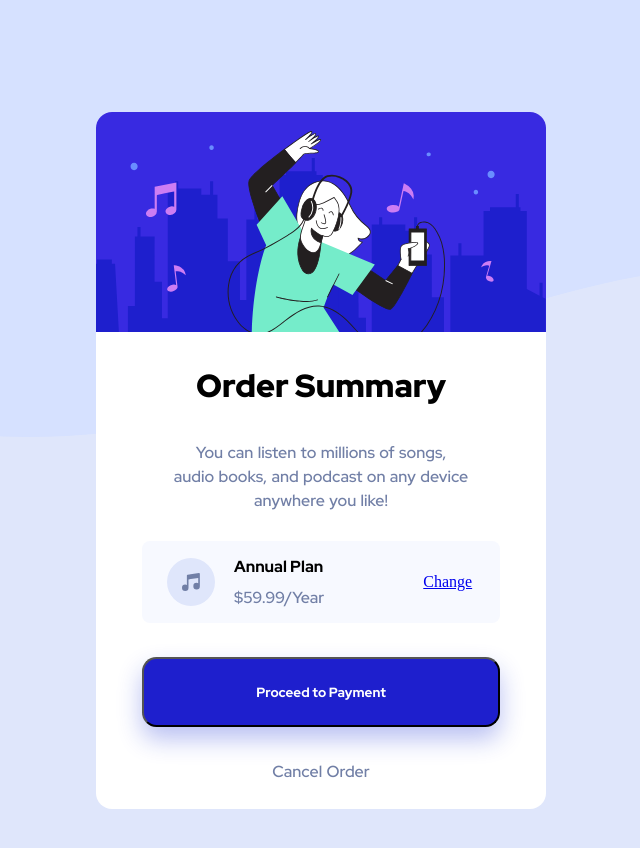
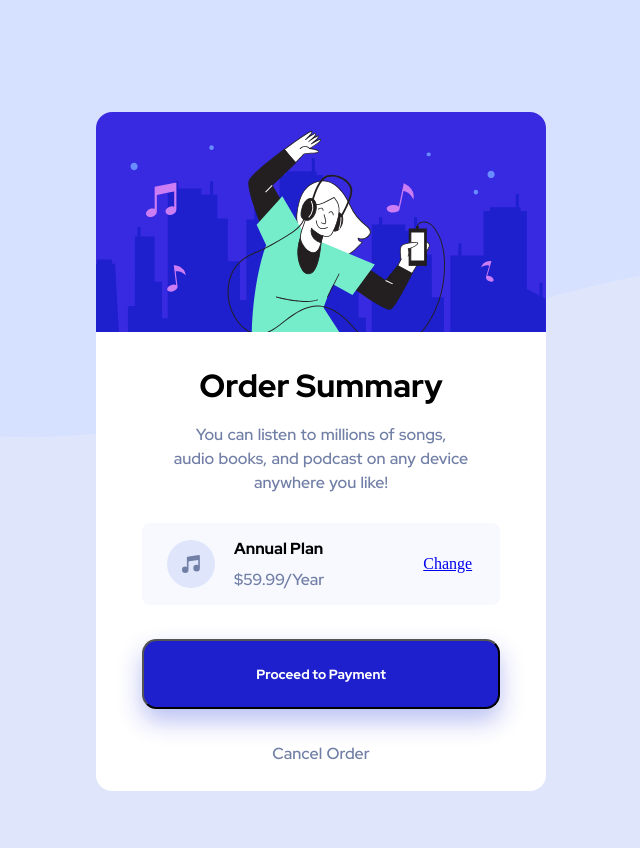
Before and after one commit to rrebolledo90/order-summary, a plain HTML site: page index.html in a window 1280 px wide. Shown: the whole page, without its empty margins (319-959 px from the left). Drawn offline with Linux system fonts and the light colour scheme.

Commit message:
edit: font size and maargin for main-heading.

```diff
--- a/style.css
+++ b/style.css
@@ -68,9 +68,9 @@ body {
 }
 
 .main-heading {
-  font-family: red-hat, sans-serif;
+  font-family: bold-red, sans-serif;
   text-align: center;
-  margin-bottom: 2.1rem;
+  margin-bottom: 1rem;
 }
 .plan-discription {
   line-height: 1.5;
```
